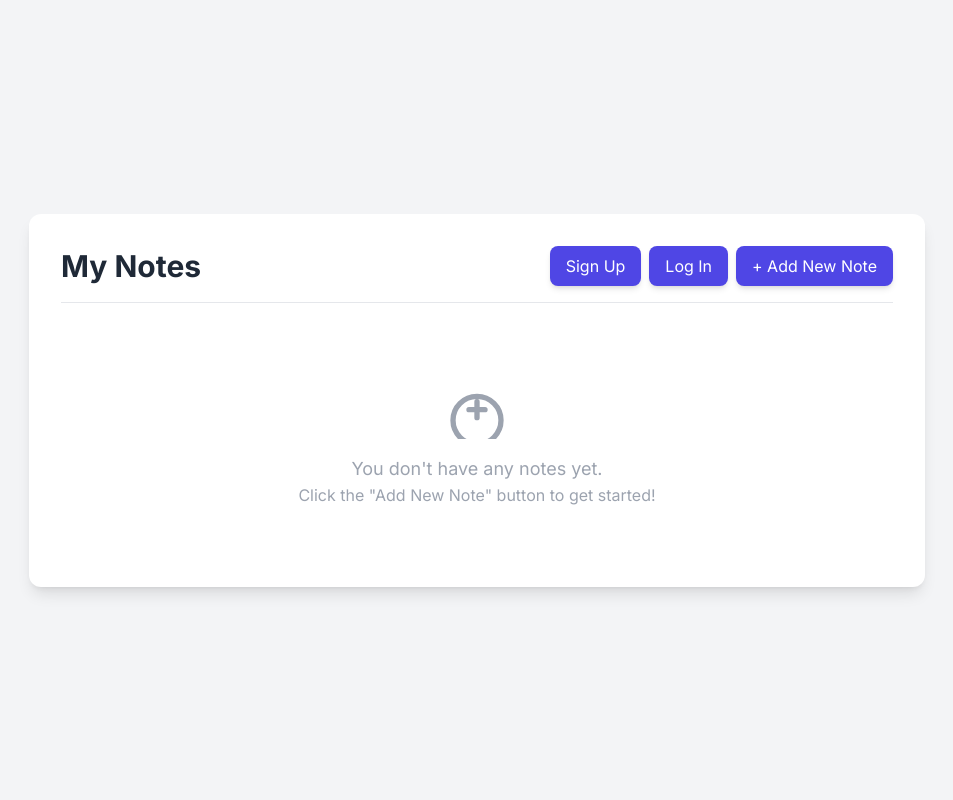
After one commit to siiipra/notes_app, a Python web app: template notes/templates/notes/notes.html in a window 1280 px wide. The commit adds this page. Shown: the whole page, without its empty margins (163-1116 px from the left). Run offline with Jinja, Linux system fonts and the light colour scheme; the template is opened without the code that fills it, so the values that code supplies are empty; some libraries are stand-ins or nearby versions.

Commit message:
Created signup, login and notes homepage

```diff
--- /dev/null
+++ b/notes/static/notes.js
@@ -0,0 +1,90 @@
+// A simple array to store notes, no backend persistence
+let notes = [];
+
+const notesContainer = document.getElementById('notes-container');
+const emptyState = document.getElementById('empty-state');
+const addNoteBtn = document.getElementById('add-note-btn');
+const confirmModal = document.getElementById('confirm-modal');
+const confirmMessage = document.getElementById('confirm-message');
+const confirmActionBtn = document.getElementById('confirm-action-btn');
+const cancelBtn = document.getElementById('cancel-btn');
+
+const renderNotes = () => {
+    notesContainer.innerHTML = '';
+    if (notes.length === 0) {
+        emptyState.classList.remove('hidden');
+    } else {
+        emptyState.classList.add('hidden');
+        notes.forEach(note => {
+            const noteCard = document.createElement('div');
+            noteCard.id = `note-${note.id}`;
+            noteCard.classList.add('note-card', 'bg-gray-50', 'p-4', 'rounded-lg', 'shadow-sm', 'border', 'border-gray-200', 'flex', 'flex-col', 'space-y-2');
+
+            noteCard.innerHTML = `
+                <input type="text" value="${note.title}" placeholder="Note Title" class="w-full text-lg font-semibold text-gray-800 bg-transparent border-b border-gray-300 focus:outline-none focus:border-indigo-500">
+                <textarea placeholder="Write your note here..." class="w-full h-32 resize-none text-sm text-gray-700 bg-transparent focus:outline-none">${note.content}</textarea>
+                <div class="flex justify-end space-x-2 mt-4">
+                    <button class="update-btn text-sm text-white bg-green-500 hover:bg-green-600 px-3 py-1 rounded-md">Update</button>
+                    <button class="delete-btn text-sm text-white bg-red-500 hover:bg-red-600 px-3 py-1 rounded-md">Delete</button>
+                </div>
+            `;
+            notesContainer.appendChild(noteCard);
+
+            // Event listeners added to the new note card
+            noteCard.querySelector('.update-btn').addEventListener('click', () => updateNote(note.id, noteCard));
+            noteCard.querySelector('.delete-btn').addEventListener('click', () => showConfirmModal('Are you sure you want to delete this note?', () => deleteNote(note.id)));
+        });
+    }
+};
+
+const addNote = () => {
+    const newNote = {
+        id: Date.now().toString(),
+        title: "New Note",
+        content: "Start writing here...",
+        timestamp: new Date().toISOString()
+    };
+    notes.unshift(newNote); // Added to the beginning to show it at the top
+    renderNotes();
+};
+
+const updateNote = (id, cardElement) => {
+    const noteIndex = notes.findIndex(note => note.id === id);
+    if (noteIndex !== -1) {
+        notes[noteIndex].title = cardElement.querySelector('input').value;
+        notes[noteIndex].content = cardElement.querySelector('textarea').value;
+        // No need to re-render the whole list for a simple update
+        console.log(`Note with ID ${id} updated.`);
+    }
+};
+
+const deleteNote = (id) => {
+    notes = notes.filter(note => note.id !== id);
+    renderNotes();
+};
+
+const showConfirmModal = (message, onConfirm) => {
+    confirmMessage.textContent = message;
+    confirmModal.classList.remove('hidden');
+    confirmModal.classList.add('flex');
+
+    const onConfirmClick = () => {
+        onConfirm();
+        hideConfirmModal();
+        confirmActionBtn.removeEventListener('click', onConfirmClick);
+    };
+
+    confirmActionBtn.addEventListener('click', onConfirmClick);
+};
+
+const hideConfirmModal = () => {
+    confirmModal.classList.add('hidden');
+    confirmModal.classList.remove('flex');
+};
+
+// Initial render
+document.addEventListener('DOMContentLoaded', renderNotes);
+
+// Event listeners
+addNoteBtn.addEventListener('click', addNote);
+cancelBtn.addEventListener('click', hideConfirmModal);
--- a/notes/static/styles.css
+++ b/notes/static/styles.css
@@ -1,7 +1,11 @@
-body { font-family: Arial, sans-serif; background: #f9f9f9; margin: 0; padding: 0; }
-h1 { color: #333; }
-form { margin: 20px 0; }
-input, textarea { display: block; margin-bottom: 10px; padding: 8px; width: 300px; }
-button { padding: 10px 20px; background: #007bff; color: #fff; border: none; cursor: pointer; }
-button:hover { background: #0056b3; }
-#notes-list { margin-top: 20px; }
+body {
+    font-family: 'Inter', sans-serif;
+    background-color: #f3f4f6;
+}
+.note-card {
+    transition: transform 0.2s, box-shadow 0.2s;
+}
+.note-card:hover {
+    transform: translateY(-5px);
+    box-shadow: 0 10px 15px rgba(0,0,0,0.1);
+}
--- /dev/null
+++ b/notes/templates/notes/notes.html
@@ -0,0 +1,64 @@
+<!DOCTYPE html>
+<html lang="en">
+<head>
+    <meta charset="UTF-8">
+    <meta name="viewport" content="width=device-width, initial-scale=1.0">
+    <title>Simple Notes App</title>
+    <script src="https://cdn.tailwindcss.com"></script>
+    <link href="static/styles.css" rel="stylesheet"></link>
+    <link href="https://fonts.googleapis.com/css2?family=Inter:wght@400;600;700&display=swap" rel="stylesheet">
+</head>
+<body class="bg-gray-100 flex items-center justify-center min-h-screen p-4">
+
+    <div class="bg-white rounded-xl shadow-lg w-full max-w-4xl p-6 md:p-8">
+        <!-- Header -->
+        <div class="flex flex-col md:flex-row justify-between items-center mb-6 border-b pb-4">
+            <h1 class="text-3xl font-bold text-gray-800">My Notes</h1>
+            <div class="flex items-center space-x-2 mt-4 md:mt-0">
+                <button id="sign-up-btn" class="bg-indigo-600 text-white px-4 py-2 rounded-lg hover:bg-indigo-700 transition-colors shadow-md">
+                   <a href="/signup"> Sign Up</a>
+                </button>
+                <button id="log-in-btn" class="bg-indigo-600 text-white px-4 py-2 rounded-lg hover:bg-indigo-700 transition-colors shadow-md">
+                   <a href="/login"> Log In</a>
+                </button>
+                <button id="add-note-btn" class="bg-indigo-600 text-white px-4 py-2 rounded-lg hover:bg-indigo-700 transition-colors shadow-md">
+                    + Add New Note
+                </button>
+            </div>
+        </div>
+
+        <!-- Notes Container -->
+        <div id="notes-container" class="grid grid-cols-1 md:grid-cols-2 lg:grid-cols-3 gap-6">
+            <!-- Notes will be dynamically inserted here -->
+        </div>
+
+        <!-- Empty State Message -->
+        <div id="empty-state" class="text-center text-gray-400 py-12">
+            <svg class="w-16 h-16 mx-auto mb-4" fill="none" stroke="currentColor" viewBox="0 0 24 24" xmlns="http://www.w3.org/2000/svg">
+                <path stroke-linecap="round" stroke-linejoin="round" stroke-width="2" d="M9 13h6m-3-3v6m-9 1a9 9 0 1118 0 9 9 0 01-18 0z"></path>
+            </svg>
+            <p class="text-lg font-medium">You don't have any notes yet.</p>
+            <p>Click the "Add New Note" button to get started!</p>
+        </div>
+    </div>
+
+    <!-- Confirmation Modal (hidden by default) -->
+    <div id="confirm-modal" class="fixed inset-0 bg-gray-600 bg-opacity-50 hidden items-center justify-center p-4 z-50">
+        <div class="bg-white rounded-lg shadow-xl p-6 w-full max-w-sm">
+            <h3 class="text-lg font-semibold text-gray-900 mb-2">Are you sure?</h3>
+            <p id="confirm-message" class="text-sm text-gray-600 mb-4">This action cannot be undone.</p>
+            <div class="flex justify-end space-x-2">
+                <button id="cancel-btn" class="px-4 py-2 text-sm font-medium text-gray-700 bg-gray-200 rounded-md hover:bg-gray-300">
+                    Cancel
+                </button>
+                <button id="confirm-action-btn" class="px-4 py-2 text-sm font-medium text-white bg-red-600 rounded-md hover:bg-red-700">
+                    Delete
+                </button>
+            </div>
+        </div>
+    </div>
+
+    <script src="/static/notes.js"></script>
+
+</body>
+</html>
--- a/notes_project/urls.py
+++ b/notes_project/urls.py
@@ -19,5 +19,5 @@ from django.urls import path, include
 
 urlpatterns = [
     path('admin/', admin.site.urls),
-    path('api/', include('notes.urls')),
+    path('', include('notes.urls')),
 ]
```
Also changed, not shown: notes/static/login.js (added, +21 -0 lines), notes/static/signup.js (+62 -0 lines), notes/templates/notes/login.html (added, +45 -0 lines), notes/templates/notes/signup.html (added, +45 -0 lines), notes/templates/signup.html (deleted, +0 -17 lines), notes/urls.py (+14 -7 lines), notes/views.py (+13 -0 lines).
